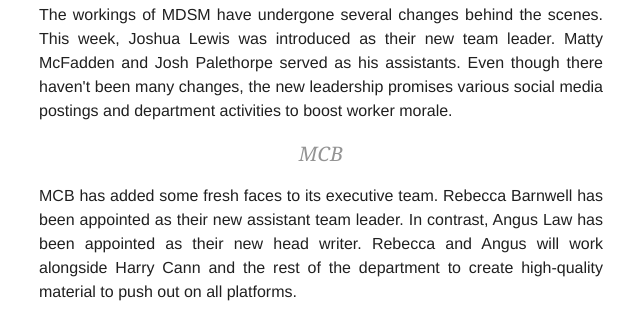
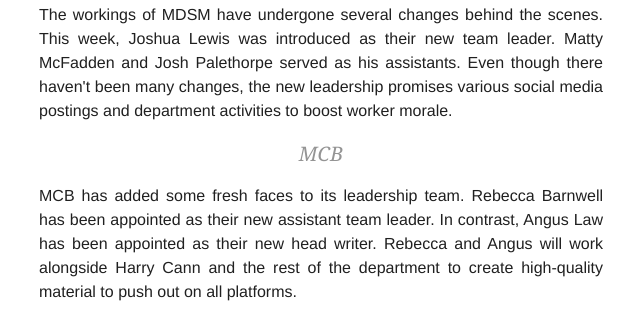
Before and after one commit to AdamoNewsletter/adamonewsletter.github.io, a plain HTML site: page index.html in a window 1280 px wide. Shown: the part 833-1152 px from the top of the page, without its empty margins (319-959 px from the left). Drawn offline with Linux system fonts and the light colour scheme.

Commit message:
Update index.html

```diff
--- a/index.html
+++ b/index.html
@@ -910,7 +910,7 @@
 
                         <td valign="top" class="mcnTextContent" style="padding-top:0; padding-right:18px; padding-bottom:9px; padding-left:18px;">
 
-                            <div style="text-align: justify;">MCB has added some fresh faces to its executive team. Rebecca Barnwell has been appointed as their new assistant team leader. In contrast, Angus Law has been appointed as their new head writer. Rebecca and Angus will work alongside Harry Cann and the rest of the department to create high-quality material to push out on all platforms.</div>
+                            <div style="text-align: justify;">MCB has added some fresh faces to its leadership team. Rebecca Barnwell has been appointed as their new assistant team leader. In contrast, Angus Law has been appointed as their new head writer. Rebecca and Angus will work alongside Harry Cann and the rest of the department to create high-quality material to push out on all platforms.</div>
 
                         </td>
                     </tr>
```
